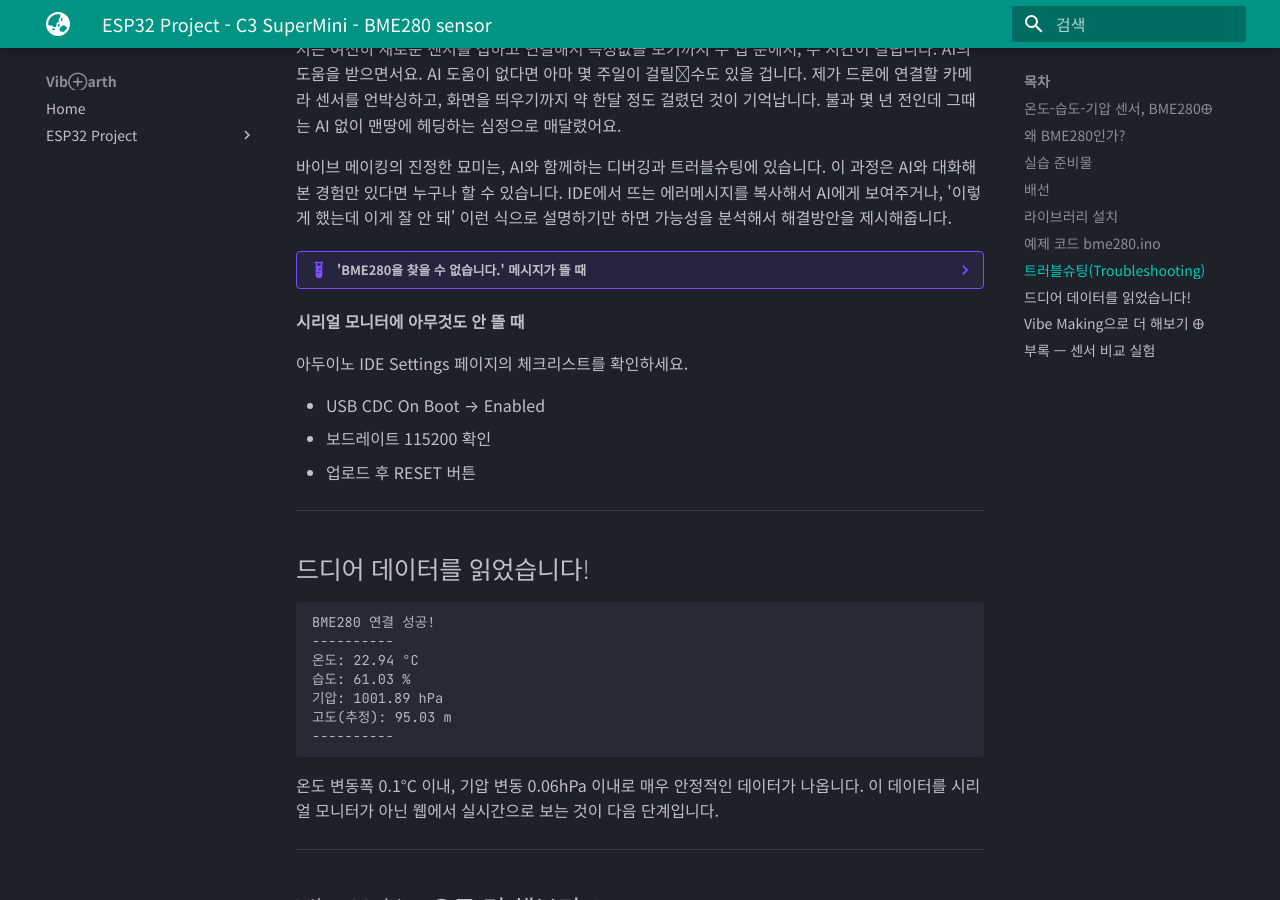
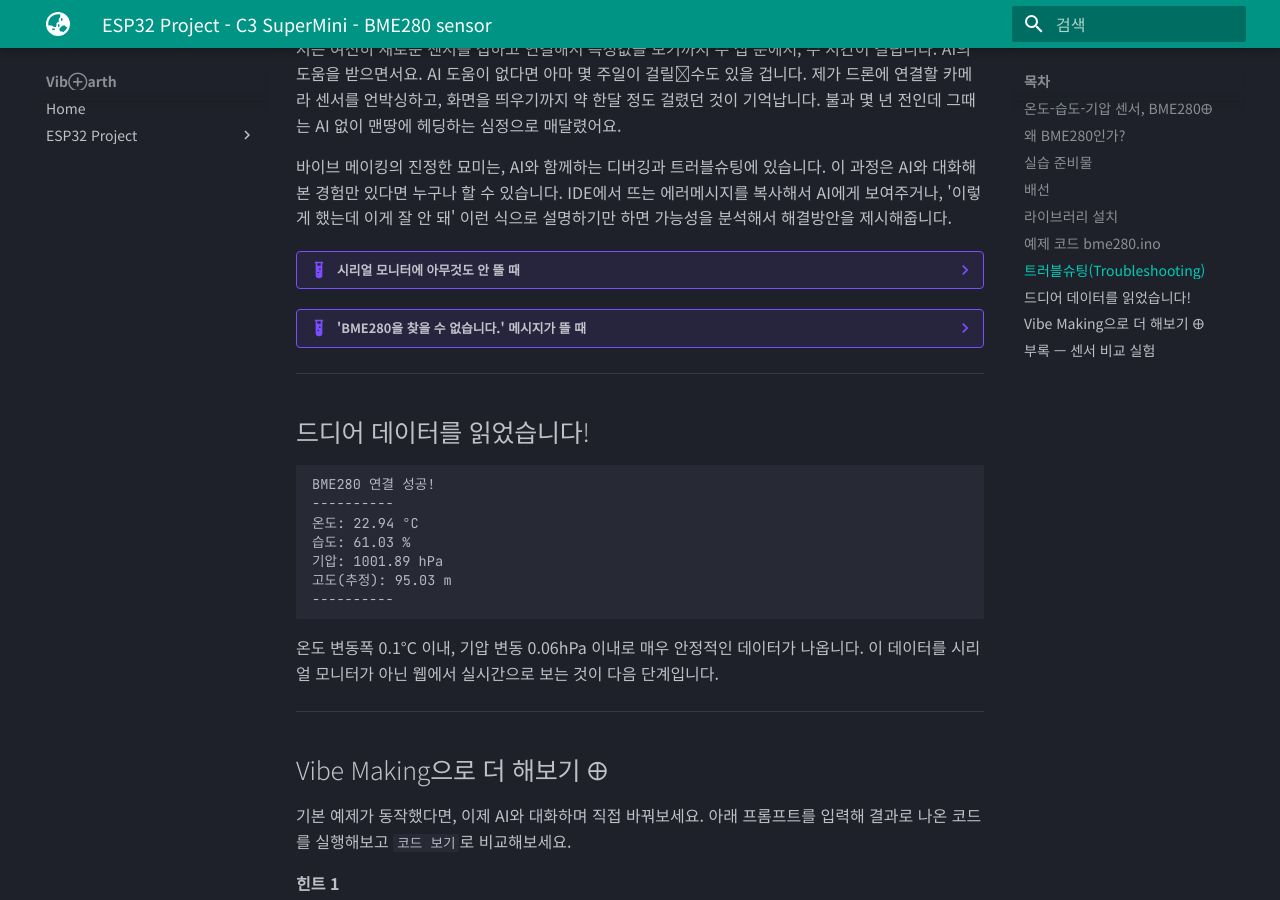
Before and after one commit to VibEarth/VibEarth.github.io, an MkDocs documentation site: the page built from docs/esp32/c3/bme280.md, in a window 1280 px wide and 900 px high, scrolled down 3333 px. Built offline with MkDocs 1.6.1 and Material for MkDocs 9.7.7, drawn with Linux system fonts in a browser that asks for light colours.

Commit message:
vault backup: 2026-07-02 12:20:12

```diff
--- a/docs/esp32/c3/bme280.md
+++ b/docs/esp32/c3/bme280.md
@@ -145,18 +145,18 @@ AI의 도움을 받으면서요. AI 도움이 없다면 아마 몇 주일이 걸
 이 과정은 AI와 대화해본 경험만 있다면 누구나 할 수 있습니다.
 IDE에서 뜨는 에러메시지를 복사해서 AI에게 보여주거나, '이렇게 했는데 이게 잘 안 돼' 이런 식으로 설명하기만 하면 가능성을 분석해서 해결방안을 제시해줍니다.
 
+??? example "**시리얼 모니터에 아무것도 안 뜰 때**"
+
+	- 아두이노 IDE Tools 메뉴 → USB CDC On Boot → Enabled
+	- 시리얼모니터 보드레이트 115200 확인
+	- 업로드 후 RESET 버튼
+
 ??? example "'BME280을 찾을 수 없습니다.' 메시지가 뜰 때"
+
 	배선 문제일 가능성이 매우 높습니다.
 	제일 먼저, BME280의 VIN핀과 C3의 3v3핀, BME280의 GND와 C3의 GND핀이 연결되어 있는지 확인해주세요.
-	그리고나서, BME280의 SDA핀이 C3의 GPIO6핀('6'핀), SCL이 GPIO7핀('7')
+	그리고나서, BME280의 SDA핀이 C3의 GPIO6핀('6'핀), SCL이 GPIO7핀('7'핀)에 연결되었는지 확인합니다.
 
-**시리얼 모니터에 아무것도 안 뜰 때**
-
-아두이노 IDE Settings 페이지의 체크리스트를 확인하세요.
-
-- USB CDC On Boot → Enabled
-- 보드레이트 115200 확인
-- 업로드 후 RESET 버튼
 
 ---
 
```
